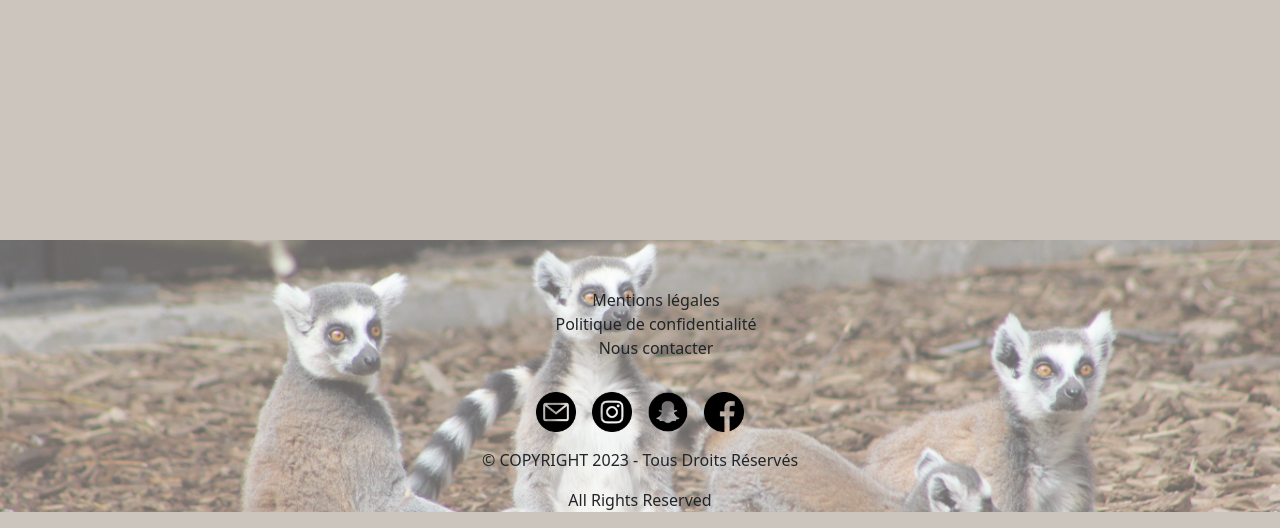
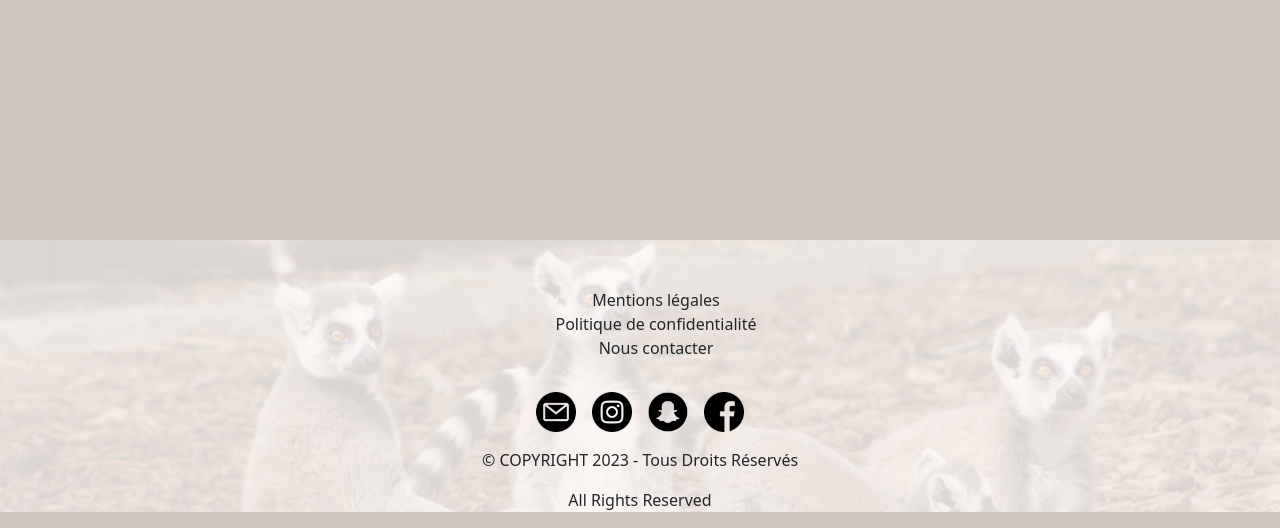
Before and after one commit to DyAnah01/madavente, a Symfony app: template templates/cart/index.html.twig in a window 1280 px wide. Shown: the part 424-952 px from the top of the page. Run offline with Twig, Linux system fonts and the light colour scheme; the template is opened without the code that fills it, so the values that code supplies are empty; some libraries are stand-ins or nearby versions.

Commit message:
add env local and test and add pack appach

```diff
--- a/composer.json
+++ b/composer.json
@@ -15,6 +15,7 @@
         "phpstan/phpdoc-parser": "^1.16",
         "sensio/framework-extra-bundle": "^6.1",
         "stripe/stripe-php": "^10.7",
+        "symfony/apache-pack": "^1.0",
         "symfony/asset": "6.1.*",
         "symfony/console": "6.1.*",
         "symfony/doctrine-messenger": "6.1.*",
--- a/public/css/style.css
+++ b/public/css/style.css
@@ -67,7 +67,7 @@ header{
     min-height: 30rem;
 }
 footer{
-    background-image: url("../images/foot.png");
+    background-image: url("../images/zz.png");
     height: 20rem;
     background-size: cover;
     background-repeat: no-repeat;
```
Also changed, not shown: public/.htaccess (added), public/images/zz.png (added), 3 other files.
